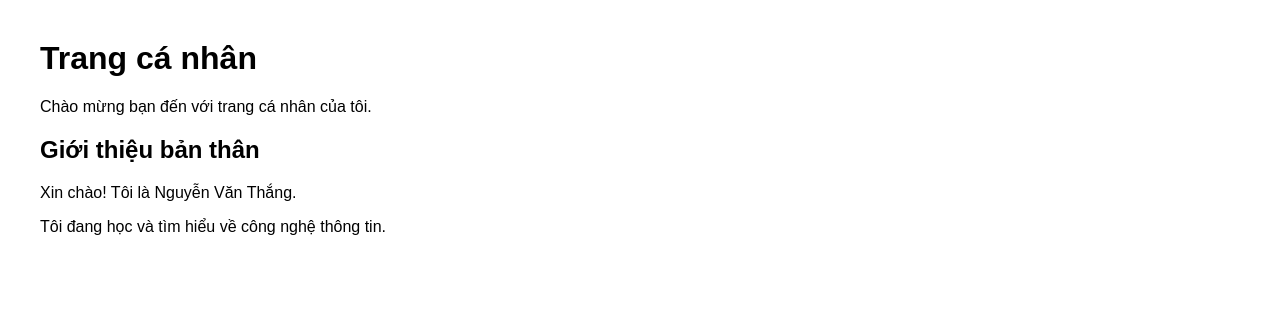
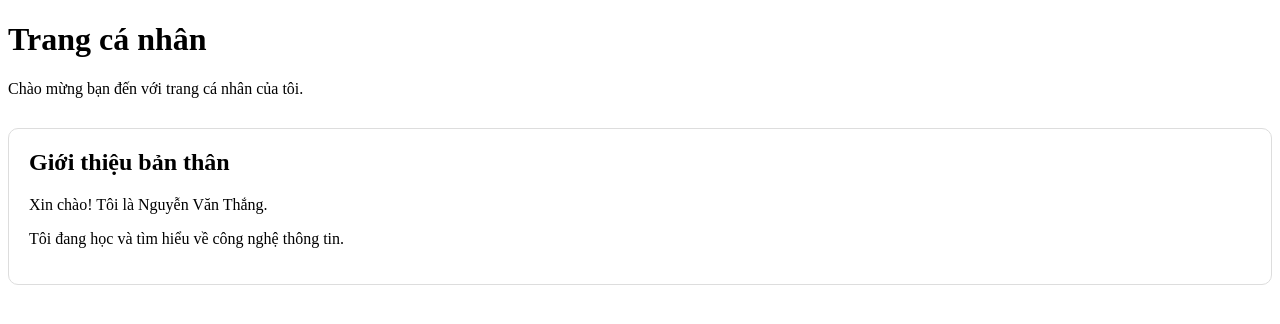
Before and after one commit to Loki-sama119/personal-page, a plain HTML site: page index.html in a window 1280 px wide. Drawn offline with Linux system fonts and the light colour scheme.

Commit message:
Style introduction section

```diff
--- a/style.css
+++ b/style.css
@@ -1,8 +1,10 @@
-body {
-    font-family: Arial, sans-serif;
-    margin: 40px;
+.introduction {
+    margin-top: 30px;
+    padding: 20px;
+    border: 1px solid #ddd;
+    border-radius: 10px;
 }
 
-h1 {
-    font-size: 32px;
+.introduction h2 {
+    margin-top: 0;
 }
```
